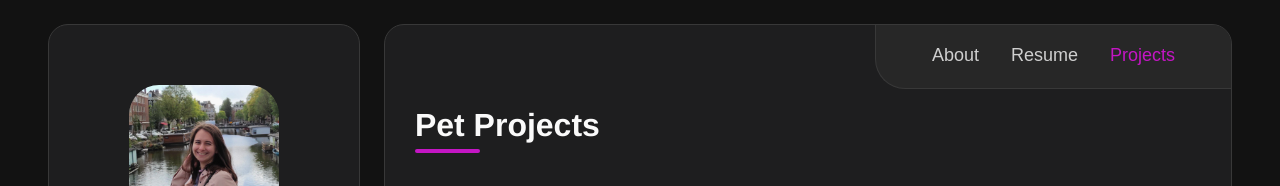
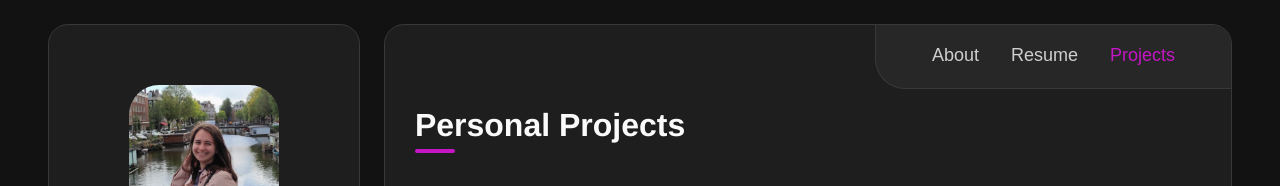
Before and after one commit to katepysova/CV, a plain HTML site: page index.html in a window 1280 px wide. Both pictures are taken after a click on the button "Projects". Shown: the top 186 px of the page. Drawn offline with nearby package versions, Linux system fonts and the light colour scheme; grey boxes are pictures that could not be loaded.

Commit message:
Update 2023-04-16T20:13:14.268Z

```diff
--- a/css/style.css
+++ b/css/style.css
@@ -121,7 +121,7 @@ ul {
 .heading--secondary::after {
   content: "";
   display: inline-block;
-  width: 35%;
+  width: 40px;
   height: 4px;
   border-radius: 8px;
   position: absolute;
--- a/index.html
+++ b/index.html
@@ -195,7 +195,7 @@
                     </div>
                     <h4 class="about__item-title u-center">CSS, SASS / SCSS</h4>
                     <p class="about__item-description u-center">
-                      Responsive and adaptive layout with modern CSS3 / SASS
+                      Responsive and adaptive layout with modern CSS3/SASS
                       technologies.
                     </p>
                   </div>
@@ -438,7 +438,7 @@
             id="projects"
             class="projects animate__animated animate__fadeIn tab-content"
           >
-            <h2 class="heading--secondary">Pet Projects</h2>
+            <h2 class="heading--secondary">Personal Projects</h2>
             <div class="projects__content">
               <div class="projects__list">
                 <div
```
Also changed, not shown: 1 other file.
